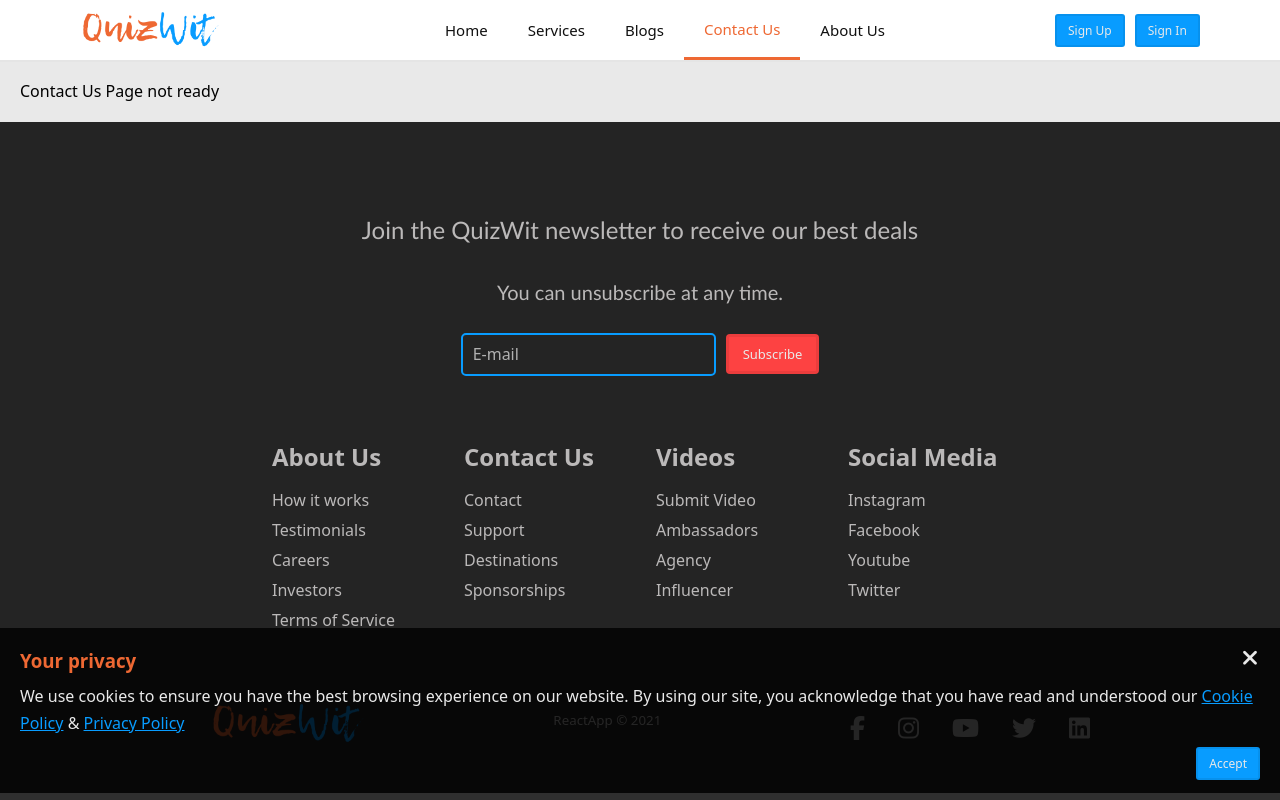
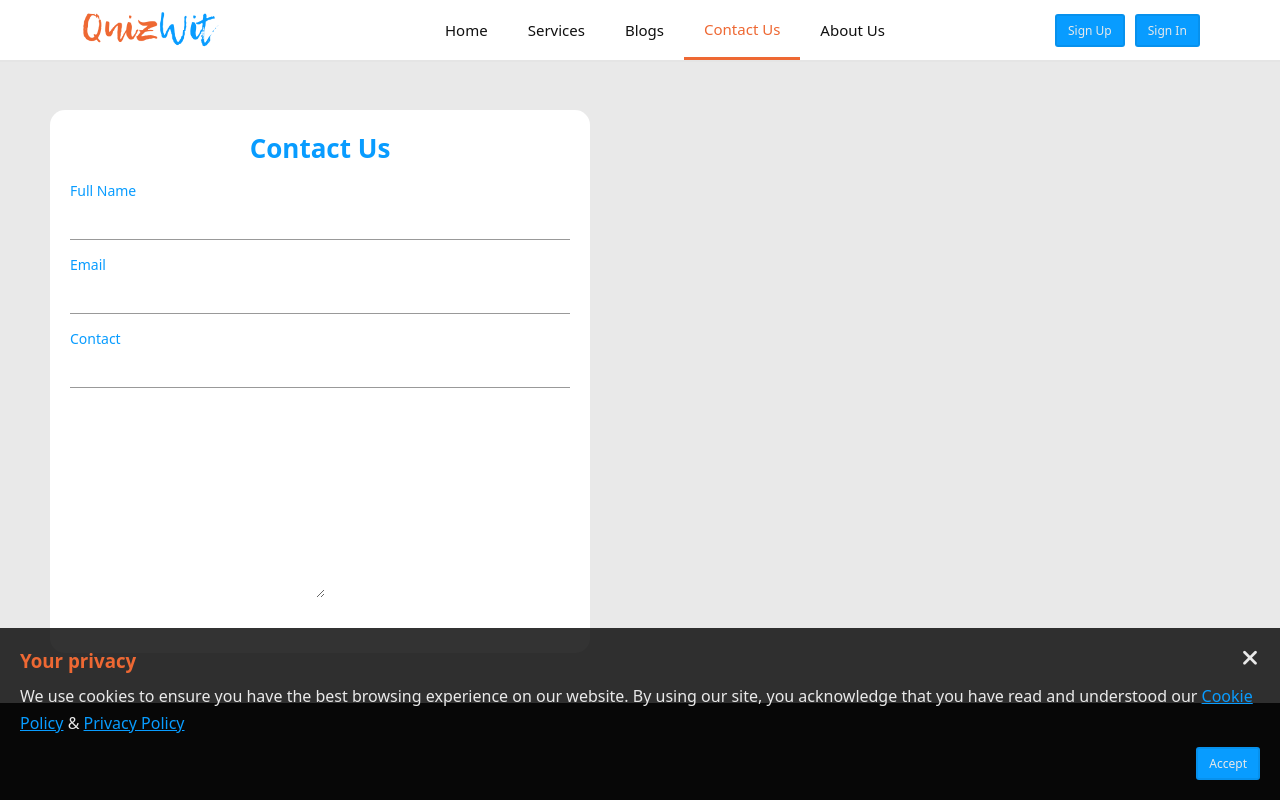
Before and after one commit to Piyush1321/QuizWit, a React (Create React App) app: page /contact-us in a window 1280 px wide. Shown: the top 800 px of the page. Built offline with nearby package versions, Linux system fonts and the light colour scheme.

Commit message:
Contact Us page updated

```diff
--- a/src/components/ContactUs.js
+++ b/src/components/ContactUs.js
@@ -1,11 +1,47 @@
 import React from 'react';
 import $ from 'jquery';
 import Flash from '../services/Flash';
+import './css/ContactUs.css';
 
 function ContactUs() {
   return (
-      <div className='m-20'>
-        Contact Us Page not ready
+      <div className='contact-us m-20 flex-row'>
+        <div>
+          <form action="">
+            <div className="header primary">Contact Us</div>
+            <div class="input-block">
+              <div class="input-container-floating-bb">
+                <input type="text" name='fullName' />
+                <label>Full Name</label>
+                <div class="respose"></div>
+              </div>
+            </div>
+            <div className="input-block">
+              <div class="input-container-floating-bb">
+                  <input type="email" name='email' />
+                  <label>Email</label>
+                  <div class="respose"></div>
+              </div>
+            </div>
+            <div className="input-block">
+              <div class="input-container-floating-bb">
+                <input type="number" name='contact' />
+                <label>Contact</label>
+                <div class="respose"></div>
+              </div>
+            </div>
+            <div className="input-block">
+              <div class="input-container-floating-bb">
+                <textarea name="query" id="" cols="30" rows="10"></textarea>
+                <label>Contact</label>
+                <div class="respose"></div>
+              </div>
+            </div>
+          </form>
+        </div>
+        <div className='flex-full'>
+
+        </div>
       </div>
   );
 }
--- /dev/null
+++ b/src/components/css/ContactUs.css
@@ -0,0 +1,7 @@
+.contact-us form {
+    background: white;
+    margin: 30px;
+    border-radius: 15px;
+    padding: 20px;
+    width: 500px;
+}
```
